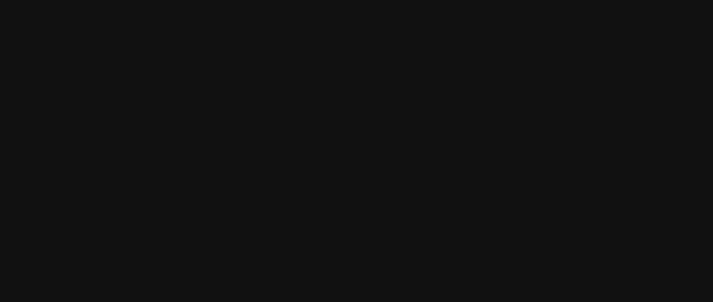
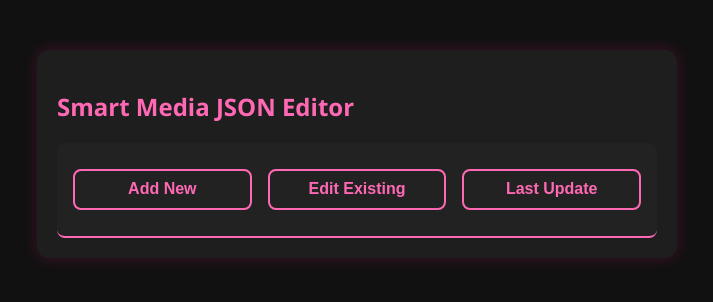
Before and after one commit to tersickpan/testtestaje, a plain HTML site: page index.html in a window 1280 px wide. Shown: the whole page, without its empty margins (283-996 px from the left). Drawn offline with Linux system fonts and the light colour scheme.

Commit message:
updated prod issue, main not displaying

```diff
--- a/index.html
+++ b/index.html
@@ -6,7 +6,7 @@
   <link rel="stylesheet" href="style.css" />
 </head>
 <body>
-  <div id="mainContent" class="container" style="display: none;">
+  <div id="mainContent" class="container">
     <h2>Smart Media JSON Editor</h2>
 
     <nav class="nav-bar" id="mainNavBar">
```
